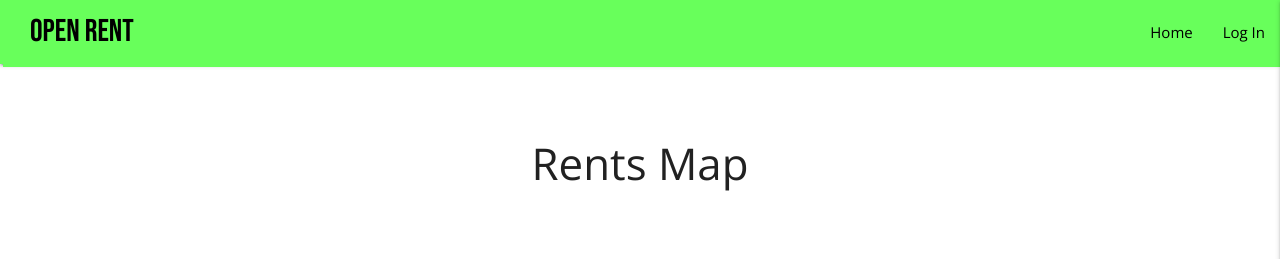
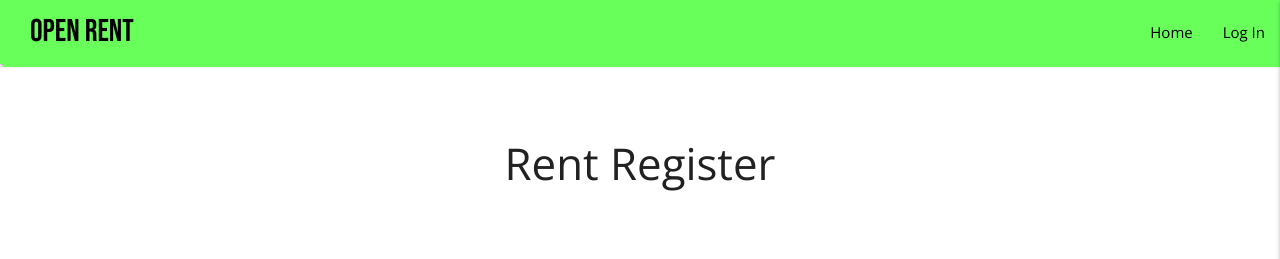
Before and after one commit to stef-cruz/open_rent, a Flask app: page /rent_register in a window 1280 px wide. Shown: the top 259 px of the page. Run offline with Flask 2, Linux system fonts and the light colour scheme; data that the repository does not hold is empty; some libraries are stand-ins or nearby versions.

Commit message:
Refactor name from rents map to rent register on homepage & rent-register title

```diff
--- a/app/templates/index.html
+++ b/app/templates/index.html
@@ -79,7 +79,7 @@
     <div class="row center-align map-section__bg">
         <div class="col s12 map-section__fg">
             <h2>Rents Map</h2>
-            <a href="{{ url_for('rents_map') }}">
+            <a href="{{ url_for('rent_register') }}">
                 <button class="btn-large button-white">See Rents Map</button>
             </a>
         </div>
--- a/app/templates/rent-register.html
+++ b/app/templates/rent-register.html
@@ -1,7 +1,7 @@
 {% extends "base.html" %}
 {% block content %}
 
-<h3 class="center-align heading-section">Rents Map</h3>
+<h3 class="center-align heading-section">Rent Register</h3>
 
 <section class="rents-map">
     <!-- Map -->
```
